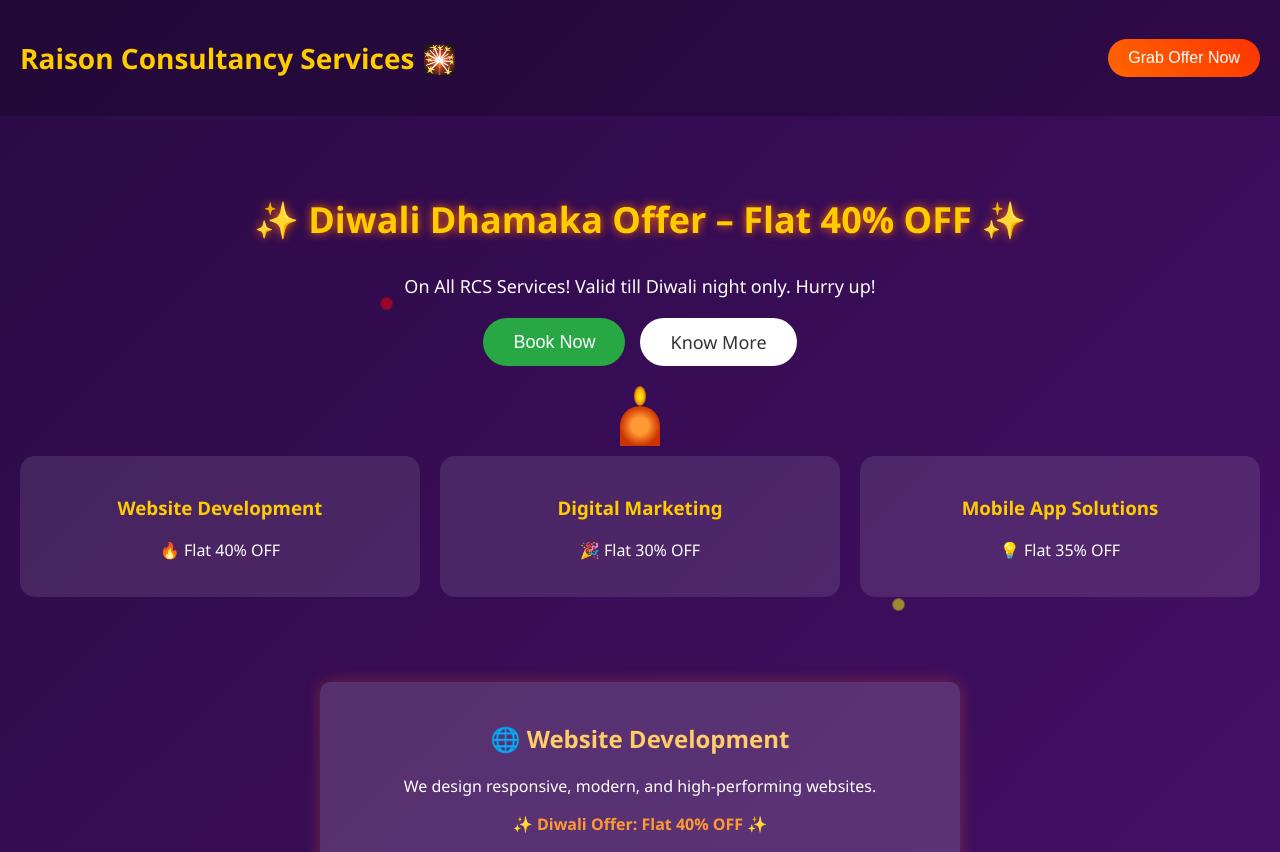
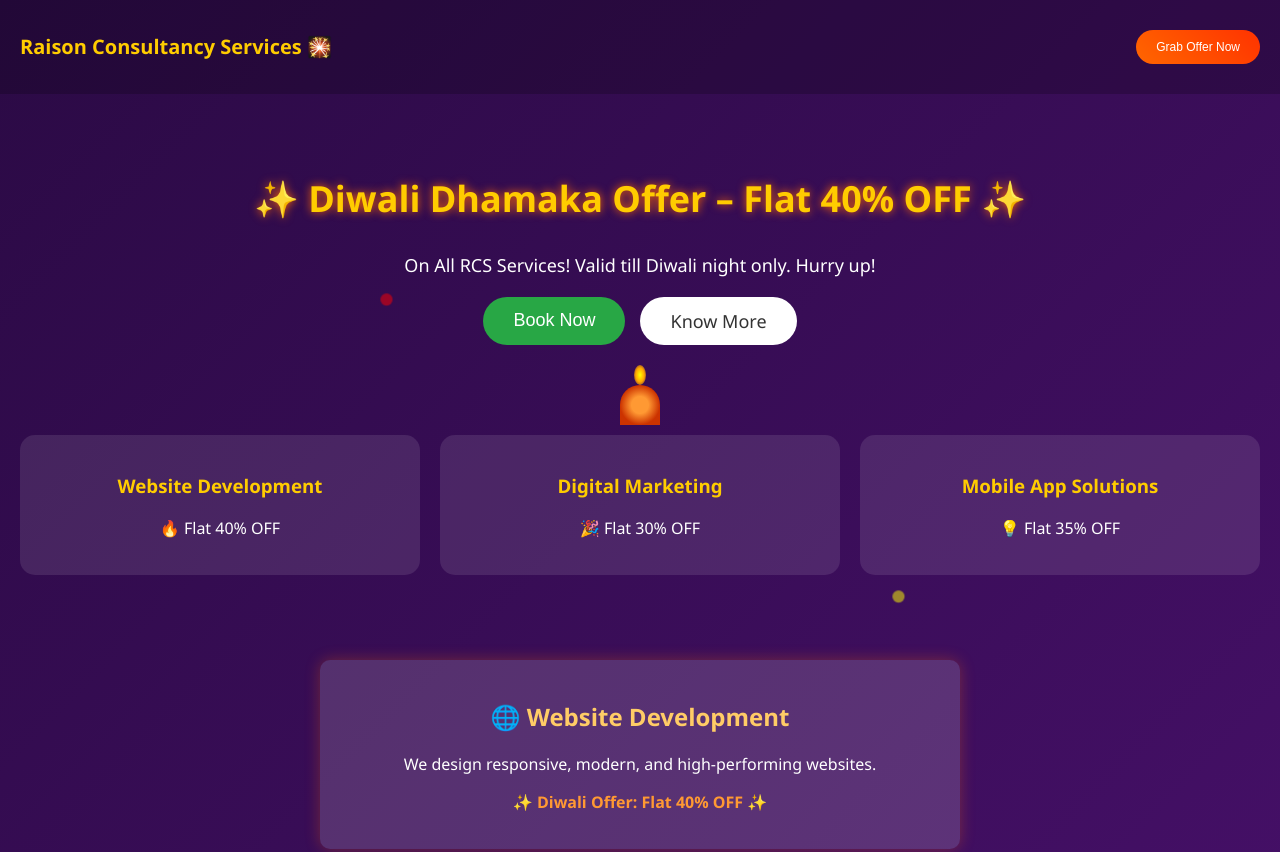
Before and after one commit to Areeba197/diwali-offer-rcs, a plain HTML site: page index.html in a window 1280 px wide. Shown: the top 852 px of the page. Drawn offline with Linux system fonts and the light colour scheme.

Commit message:
landing page updated

```diff
--- a/index.html
+++ b/index.html
@@ -67,8 +67,8 @@
 <body>
   <canvas id="fire"></canvas>
   <header>
-    <h1>Raison Consultancy Services 🎇</h1>
-    <button id="grabOffer">Grab Offer Now</button>
+    <h1 style="font-size:20px">Raison Consultancy Services 🎇</h1>
+    <button id="grabOffer" style="font-size:12px">Grab Offer Now</button>
   </header>
   <section class="hero">
     <h2>✨ Diwali Dhamaka Offer – Flat 40% OFF ✨</h2>
@@ -132,7 +132,7 @@
   <footer>
     <p>© 2025 RCS – Wishing You a Prosperous Diwali! 🎆</p>
     <p>Email: raisoncspvtltd@gmail.com | Phone: +91-9690026092</p>
-    <p style="position: absolute; bottom: -5px; right: 10px; color: yellow; background: rgba(0,0,0,0.5); padding: 5px 10px; border-radius: 5px;">Developed By: AS</p>
+    <p style="position: absolute; bottom: -5px; right: 10px; color: yellow; background: rgba(0,0,0,0.5); padding: 5px 10px; border-radius: 5px; font-size:10px">Developed By: AS</p>
   </footer>
   <div class="firework" style="top:20%; left:30%; background:red;"></div>
   <div class="firework" style="top:40%; left:70%; background:yellow;"></div>
```
